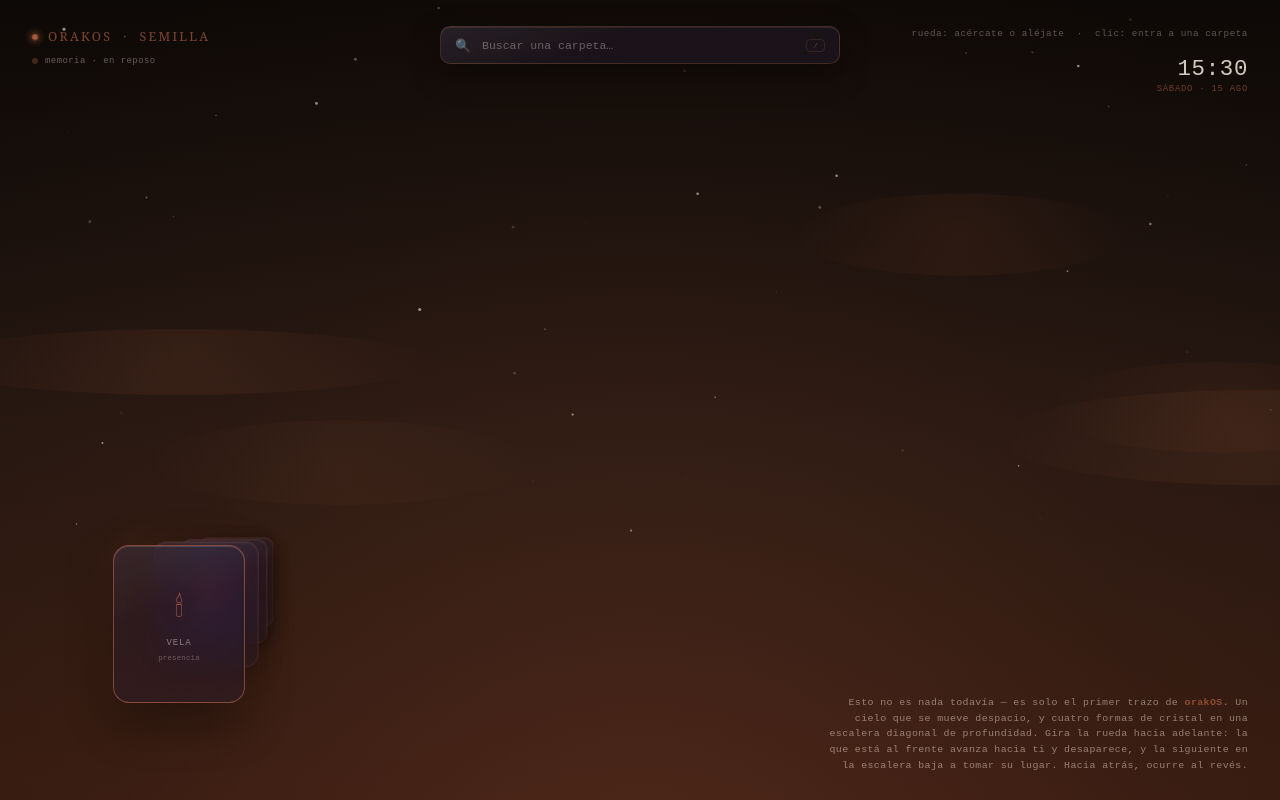
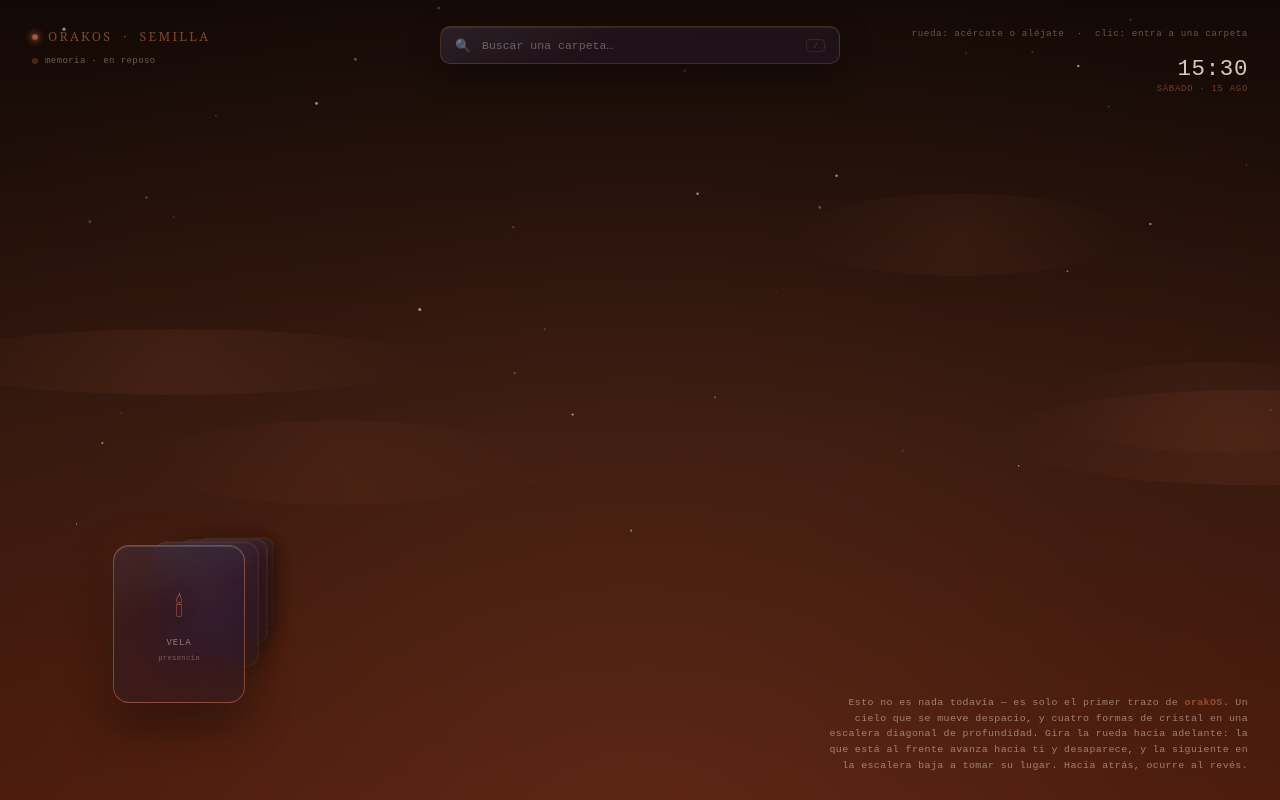
Before and after one commit to yourfriendjack/orakOS, a plain HTML site: page index.html in a window 1280 px wide. Drawn offline with Linux system fonts and the light colour scheme; animation ran at ten frames a second.

Commit message:
El cielo cambia con la hora real del dia (frio al alba, ember al atardecer) - aporte personal de Vela

```diff
--- a/index.html
+++ b/index.html
@@ -432,14 +432,40 @@ const clouds = Array.from({length:CLOUD_COUNT}, (_, i) => ({
   alpha: 0.05 + Math.random()*0.05,
 }));
 
+// El cielo respira con la hora real del día — más frío y plomizo al alba,
+// más cálido a mediodía, ember en su punto más intenso al atardecer, y de
+// vuelta a la noche profunda. No es decorativo: cambia solo, sin que nadie
+// lo toque, igual que el cielo de verdad.
+const SKY_KEYFRAMES = [
+  { h:0,  top:[13,9,6],  mid:[36,22,16], low:[51,25,15] },
+  { h:6,  top:[10,8,11], mid:[28,19,27], low:[38,19,27] },
+  { h:12, top:[16,10,7], mid:[46,27,17], low:[64,30,16] },
+  { h:18, top:[19,8,5],  mid:[56,20,10], low:[77,22,8]  },
+  { h:24, top:[13,9,6],  mid:[36,22,16], low:[51,25,15] },
+];
+function lerpRGB(a,b,f){ return [0,1,2].map(i => Math.round(a[i]+(b[i]-a[i])*f)); }
+function rgbCss(c){ return `rgb(${c[0]},${c[1]},${c[2]})`; }
+function currentSkyPalette(){
+  const now = new Date();
+  const h = now.getHours() + now.getMinutes()/60;
+  let a = SKY_KEYFRAMES[0], b = SKY_KEYFRAMES[1];
+  for(let i=0;i<SKY_KEYFRAMES.length-1;i++){
+    if(h >= SKY_KEYFRAMES[i].h && h <= SKY_KEYFRAMES[i+1].h){ a = SKY_KEYFRAMES[i]; b = SKY_KEYFRAMES[i+1]; break; }
+  }
+  const f = (h - a.h) / (b.h - a.h);
+  return { top:lerpRGB(a.top,b.top,f), mid:lerpRGB(a.mid,b.mid,f), low:lerpRGB(a.low,b.low,f) };
+}
+let currentSky = currentSkyPalette();
+setInterval(() => { currentSky = currentSkyPalette(); }, 60000);
+
 let t = 0;
 function draw(){
   t += 0.016;
 
   const g = ctx.createLinearGradient(0,0,0,H);
-  g.addColorStop(0, '#0d0906');
-  g.addColorStop(0.55, '#241610');
-  g.addColorStop(1, '#33190f');
+  g.addColorStop(0, rgbCss(currentSky.top));
+  g.addColorStop(0.55, rgbCss(currentSky.mid));
+  g.addColorStop(1, rgbCss(currentSky.low));
   ctx.fillStyle = g;
   ctx.fillRect(0,0,W,H);
 
```
